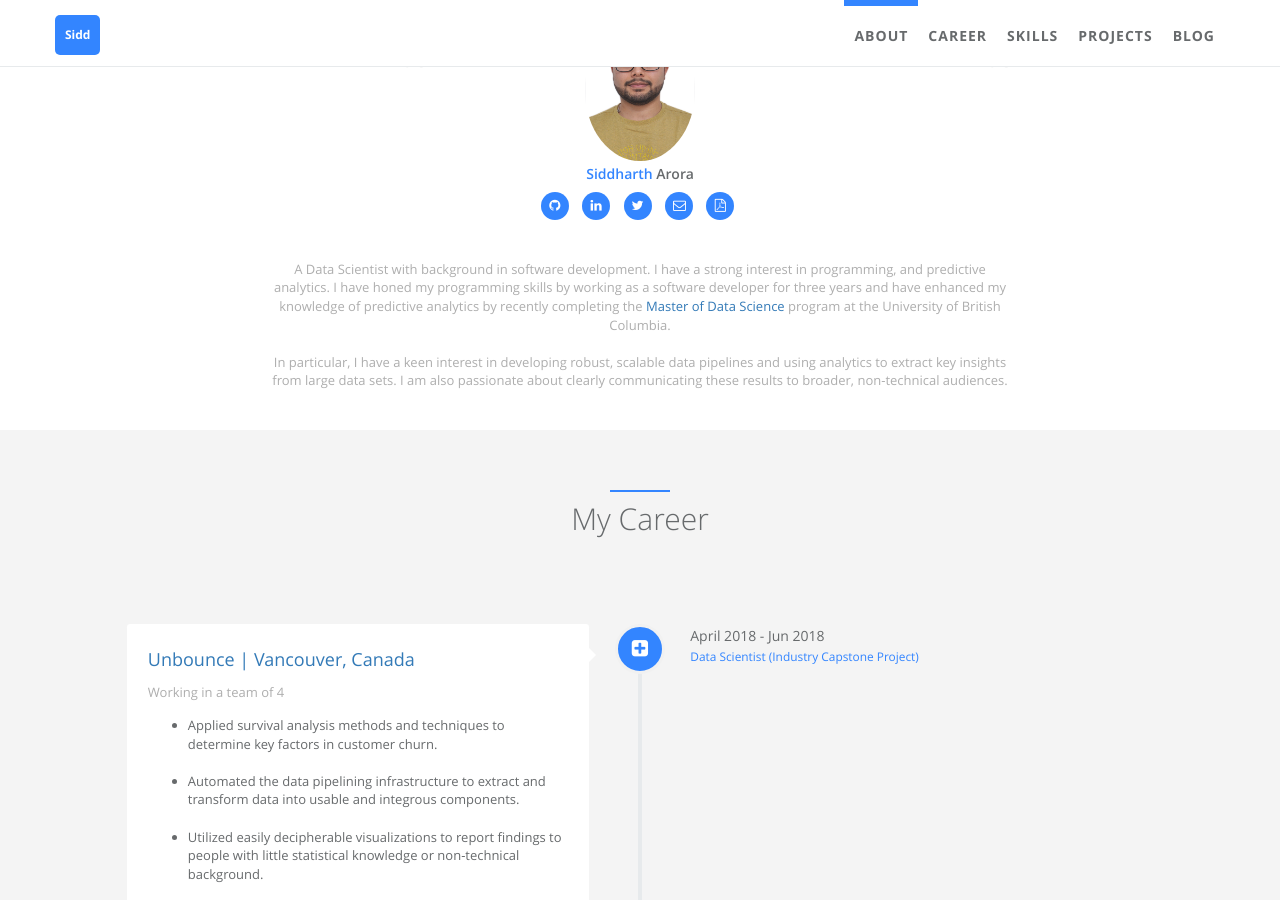
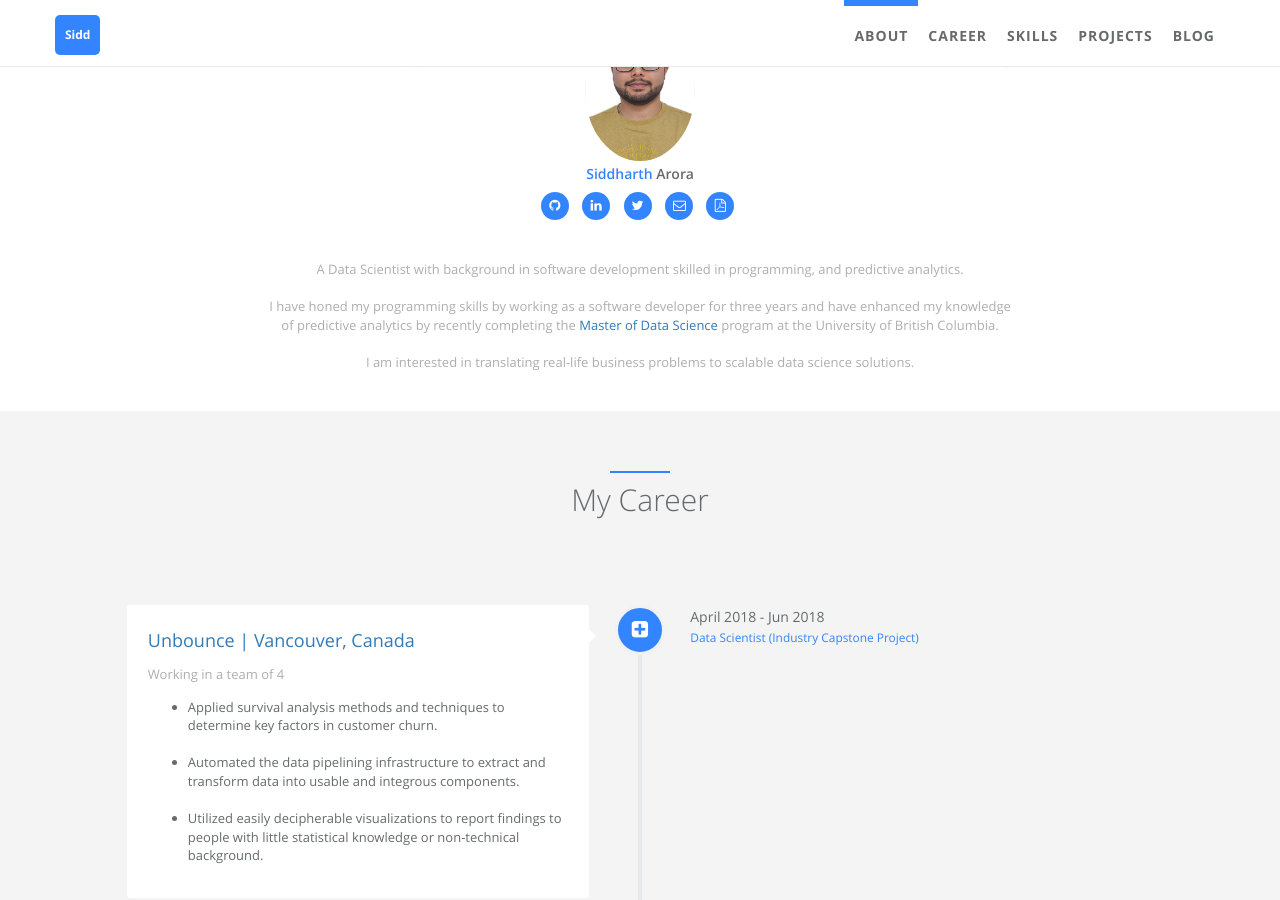
Before and after one commit to sarora/sarora.github.io, a Jekyll site: the page built from index.html, in a window 1280 px wide and 900 px high, scrolled down 595 px. Built offline with Jekyll 4.4.1, drawn with Linux system fonts in a browser that asks for light colours.

Commit message:
Change info about myself

```diff
--- a/_config.yml
+++ b/_config.yml
@@ -29,11 +29,10 @@ author:  # change following line to your infomation.
     - name: fa-linux
     - name: icon-apache
 
-  desc: A Data Scientist with background in software development. I have a strong interest in programming, and predictive analytics.  I have honed my programming skills by working as a software developer for three years
+  desc: A Data Scientist with background in software development skilled in programming, and predictive analytics.<br></br> I have honed my programming skills by working as a software developer for three years
         and have enhanced my knowledge of predictive analytics by recently completing the <a title= "masterdatascience.science.ubc.ca" href="https://masterdatascience.science.ubc.ca/" target="_blank">Master of Data Science</a>
         program at the University of British Columbia.<br></br>
-        In particular, I have a keen interest in developing robust, scalable data pipelines and using analytics to extract key insights from large data sets.
-        I am also passionate about clearly communicating these results to broader, non-technical audiences.
+        I am interested in translating real-life business problems to scalable data science solutions.
 
 
            # Describe yourself.
```
